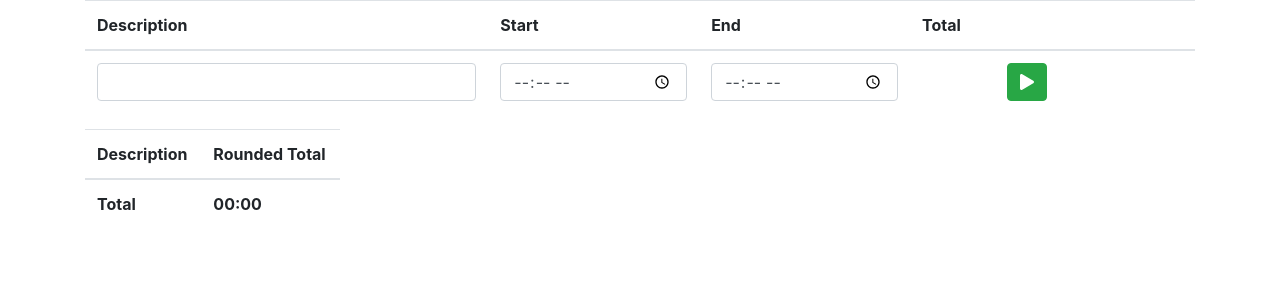
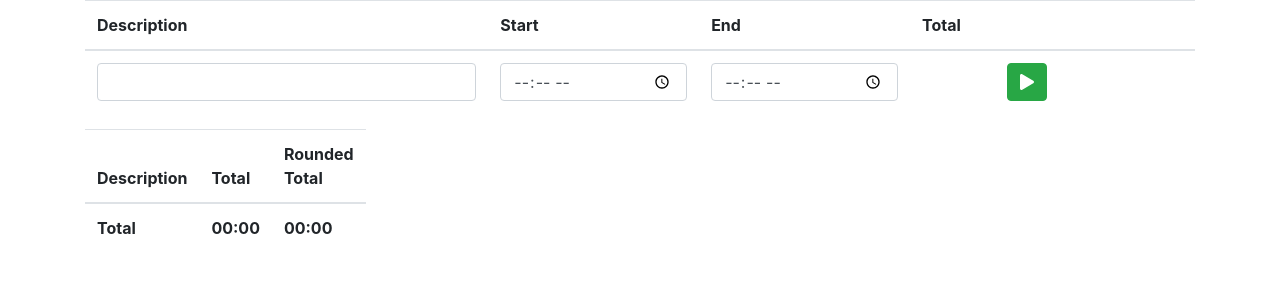
Before and after one commit to jameswhoughton/timetracker, a Vue app: page / in a window 1280 px wide. Shown: the top 300 px of the page. Built offline with nearby package versions, Linux system fonts and the light colour scheme.

Commit message:
Added none rouned totals

```diff
--- a/src/App.vue
+++ b/src/App.vue
@@ -23,19 +23,22 @@
           <thead>
             <tr>
               <th>Description</th>
+              <th>Total</th>
               <th>Rounded Total</th>
             </tr>
           </thead>
           <tbody>
             <tr v-for="(total, description) in roundedTotals" :key="`total-${description}`">
               <td>{{ description }}</td>
-              <td><Time :time="total" /></td>
+              <td><Time :time="total.total" /></td>
+              <td><Time :time="total.rounded" /></td>
             </tr>
           </tbody>
           <tfoot class="font-weight-bold">
             <tr>
               <td>Total</td>
-              <td><Time :time="totalTime" /></td>
+              <td><Time :time="totalTime('total')" /></td>
+              <td><Time :time="totalTime('rounded')" /></td>
             </tr>
           </tfoot>
         </table>
@@ -66,9 +69,14 @@ export default {
       totals: 'totals',
       roundedTotals: 'roundedTotals'
     }),
+  },
 
-    totalTime() {
-      return Object.values(this.roundedTotals).reduce((a, b) => a + b, 0)
+  methods: {
+    totalTime(type) {
+      console.log(Object.values(this.roundedTotals))
+      return Object.values(this.roundedTotals)
+        .map(row => row[type])
+        .reduce((a, b) => a + b, 0)
     }
   }
 }
--- a/src/store/index.js
+++ b/src/store/index.js
@@ -31,7 +31,10 @@ export default new Vuex.Store({
       const totals = {...getters['totals']}
 
       for(const description in totals) {
-        totals[description] = roundTime(totals[description])
+        totals[description] = {
+          total: totals[description],
+          rounded: roundTime(totals[description]),
+        }
       }
 
       return totals
```
